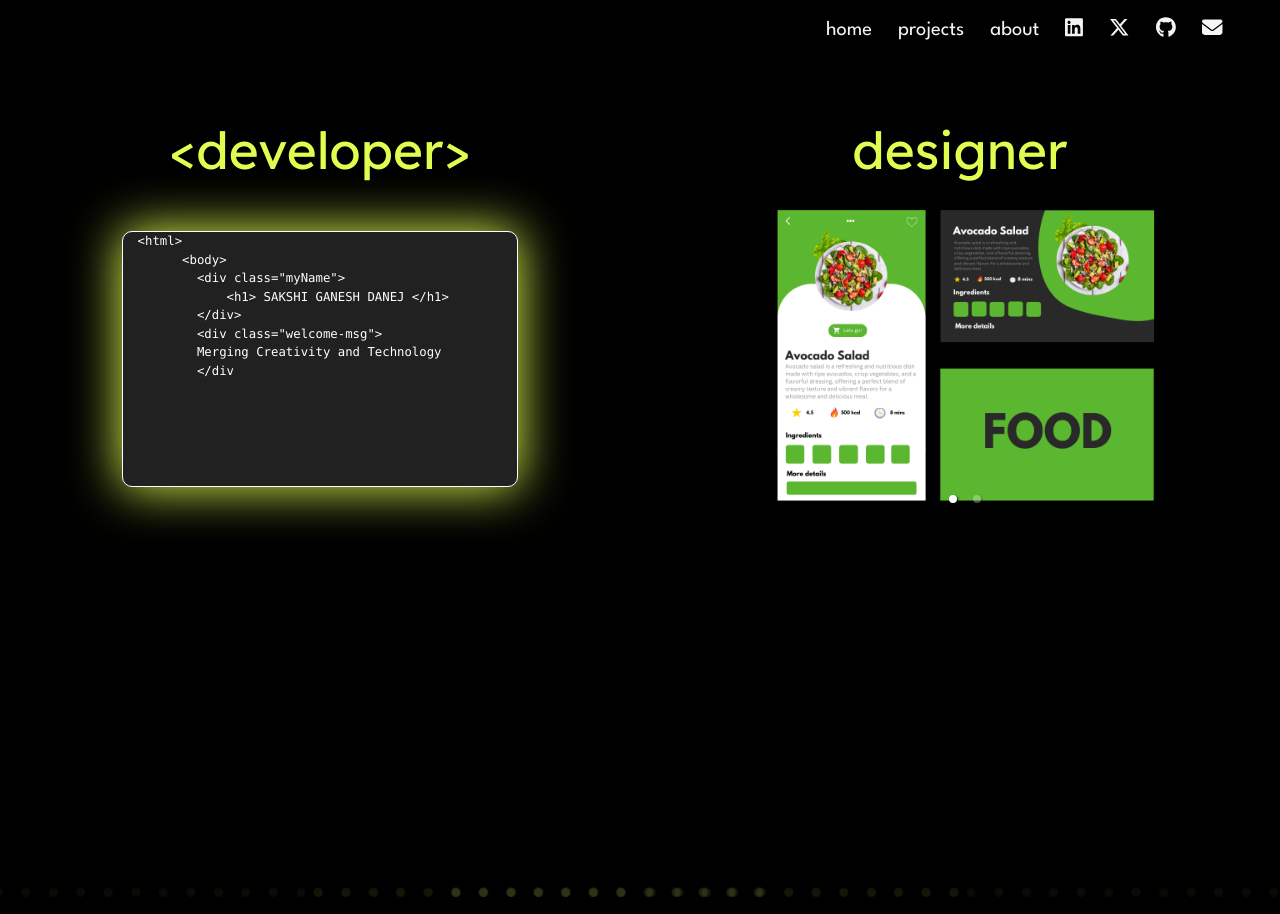
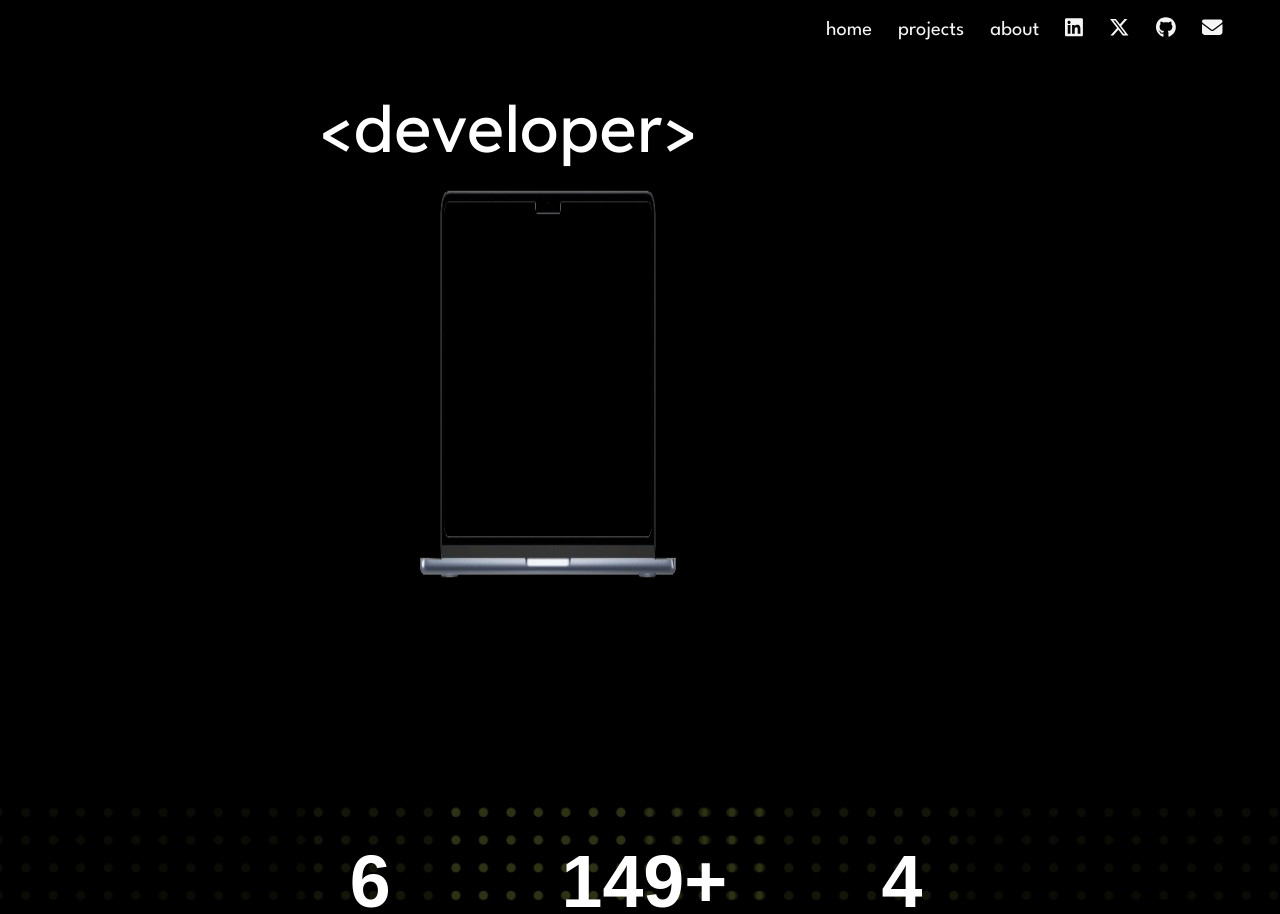
Before and after one commit to DanejSakshi13/react-portfolio, a React (Create React App) app: page / in a window 1280 px wide. Shown: the top 914 px of the page. Built offline with nearby package versions, Linux system fonts and the light colour scheme.

Commit message:
Your commit message here

```diff
--- a/src/components/About.css
+++ b/src/components/About.css
@@ -64,15 +64,23 @@
     }
   }
 
-
+.image-background{
+  margin-left: 200px;
+  width: 18vw;
+    height: 39.9vh;
+    border-radius: 50%;
+    background-color: #0080ff;
+}
 
 
   .profile-img {
-    width: 35vw;
-    height: 75.5vh;
-    margin-top: 86px;
+    width: max-content;
+    height: 40vh;
+    padding-top: 1px;
+    margin-top: 81px;
     display: block;
-    margin-left: 8%;
+    border-radius: 50%;
+    margin-left: 2px;
 }
 
 @media (max-width: 767px) {
@@ -91,22 +99,3 @@
   font-size: 1.5vw;
   background-color: #dfff50;
 }
-
-/* Add this CSS to your existing styles */
-.download-icon {
-  padding-left: 1.6vw;
-  cursor: pointer;
-  transition: transform 0.3s ease; /* Add a smooth transition effect */
-}
-
-.download-icon:hover {
-  transform: translateY(-3px); /* Adjust the distance the button moves on hover */
-}
-
-
-.arrow-img{
-  width: 250px;
-  height: 250px;
-  margin-left: 250px;
-  margin-top: -90px;
-}
--- a/src/components/About.jsx
+++ b/src/components/About.jsx
@@ -4,7 +4,6 @@ import { FontAwesomeIcon } from '@fortawesome/react-fontawesome';
 import "./About.css";
 import Profile from "../images/profile.png";
 import { faDownload } from "@fortawesome/free-solid-svg-icons";
-import arrow from "../images/shapes at 24-01-19 22.34.14.svg";
 
 export default function About() {
     return (
@@ -19,16 +18,16 @@ export default function About() {
                         <span className="highlight rainbow-highlight"> code</span> .
                         {/* <br />  Beyond development, I'm an avid artist. I'm driven to explore new ideas, constantly pushing
                               boundaries with a sense of curiosity and dedication. */}
-                        <br /> Welcome to my portfolio, where the fusion of technology and art defines my path.</p>
+                        <br /> Welcome to my portfolio, where technology, design and exceptional execution define me</p>
                     {/* <button className="resume-btn">Resume
                     <FontAwesomeIcon icon={faDownload} className="download-icon"/>
                     </button> */}
-                    <img className="arrow-img" src={arrow} alt="" />
                 </div>
             </Col>
             <Col span={10}>
-
+                <div className="image-background">
                 <img src={Profile} alt="" className="profile-img" />
+                </div>
             </Col>
         </Row>
 
--- a/src/components/Count.css
+++ b/src/components/Count.css
@@ -45,3 +45,8 @@
     text-align: center;
     font-size: 1.6vw;
 }
+
+
+.count-digits{
+    color: white;
+}
--- a/src/components/Count.jsx
+++ b/src/components/Count.jsx
@@ -34,22 +34,22 @@ export default function Count() {
       <div className="stats">
         <Row className="stats-row">
           <Col span={4} className="data">
-            <h1>
+            <h1 className="count-digits">
               <CountUp start={startCounting ? 0 : null} end={6} duration={6} separator="," />
             </h1>
-            <h5>Projects completed</h5>
+            <h5>projects completed</h5>
           </Col>
           <Col span={4} className="data">
-            <h1>
+            <h1 className="count-digits">
               <CountUp start={startCounting ? 0 : null} end={150} duration={6} separator="," />+
             </h1>
-            <h5>DSA Questions Solved</h5>
+            <h5>DSA puestions solved</h5>
           </Col>
           <Col span={4} className="data">
-            <h1>
+            <h1 className="count-digits">
               <CountUp start={startCounting ? 0 : null} end={4} duration={6} separator="," />
             </h1>
-            <h5>Programming Languages</h5>
+            <h5>programming languages</h5>
           </Col>
         </Row>
       </div>
--- a/src/components/Hire.css
+++ b/src/components/Hire.css
@@ -1,6 +1,6 @@
 .hire-main-section {
     background-color: rgb(0, 0, 0);
-    height: 80vh;
+    height: 90vh;
     width: 100vw;
 }
 
@@ -81,3 +81,51 @@ form {
     padding-top: 4px;
     animation: bounce 1.2s infinite;
 }
+
+
+
+/* Circle */
+.circle {
+    height: 100px;
+    width: 100px;
+    border-radius: 50%;
+    background-color: #dfff50;
+   margin-left: 70%;
+    transform: translate(-50%, -50%);
+  }
+
+  .circle:before,
+  .circle:after {
+    content: '';
+    display: block;
+    position: absolute;
+    top: 0;
+    right: 0;
+    bottom: 0;
+    left: 0;
+    border: 1px solid #dfff50;
+    border-radius: 50%;
+  }
+
+
+  .circle:before {
+    animation: ripple 2s linear infinite;
+  }
+
+  .circle:after {
+    animation: ripple 2s linear 1s infinite;
+  }
+
+  @keyframes ripple{
+    0% { transform: scale(1); }
+    50% { transform: scale(1.3); opacity:1; }
+    100% { transform: scale(1.6); opacity:0; }
+  }
+
+  /* Text */
+  .hire-me-ripple {
+    text-align: center;
+    vertical-align: middle;
+    line-height: 100px;
+    margin: 0;
+  }
--- a/src/components/Hire.jsx
+++ b/src/components/Hire.jsx
@@ -10,7 +10,9 @@ export default function Hire() {
         <div className="hire-main-section">
             <Row>
                 <Col span={12}>  <h1 className="hire-me-heading">let's get in touch</h1>
-                <img src={dotAnimation} alt="" srcset="" />
+                <div className="circle">
+                <p className="hire-me-ripple">hire me</p>
+                </div>
                 </Col>
 
                 <Col span={12}> </Col>
--- a/src/components/Home.css
+++ b/src/components/Home.css
@@ -1,6 +1,6 @@
 .home-section{
     background-color: black;
-    height: 110vh;
+    height: 120vh;
 }
 
 .developer-container {
@@ -17,44 +17,102 @@
 }
 
 .developer, .designer{
-    color: #dfff50;
+    color: #ffffff;
     font-family: Lexend Deca;
-    font-size: 4vw;
+    font-size: 5vw;
     font-weight :400;
-    margin-top: 120px;
     text-align: center;
     z-index: 2;
 }
 
+.developer{
+    margin-top: 10px;
+}
+.designer {
+    font-family: Lexend Deca;
+    color: #ffffff;
+    position: absolute; /* Position the element absolutely */
+    font-size: 4.5vw;
+    margin-top: 15px;
+}
 
 .code-box-intro {
     width: 62%;
-    height: 20vw;
+    height: 22vw;
     font-size: 1.1vw;
-    background-color: #212121;
+    background-color: #000000;
     border: 1px solid white;
-    color: #ffffff;
+    color: #86e924;
     margin-left: 19%;
     text-align: left;
     border-radius: 10px;
-    box-shadow: 0 0 50px 1px #dfff50;
+    /* box-shadow: 0 0 50px 1px #86e924; */
     padding-left: 15px;
     margin-top: 50px;
     transition: box-shadow 0.3s ease-in-out; /* Add transition for smooth hover effect */
+    z-index: 1;
 }
 
 .code-box-intro:hover {
-    box-shadow: 0 0 100px 2px #dfff50; /* Adjust the hover box shadow as per your preference */
-}
-
-.desginer{
-    color: #dfff50;
+    /* box-shadow: 0 0 100px 2px #dfff50; Adjust the hover box shadow as per your preference */
 }
 
 
-.carousel-section{
-    width: 400px;
-    height: 380px;
-    margin-left: 125px;
+
+
+
+.mobile{
+    width: 45%;
+    height: 70%;
+    margin-top: 7%;
+    margin-right: 100px;
+}
+
+
+.imacui{
     margin-top: 20px;
+    width: 80%;
+    height: 70%;
+    margin-left: 100px;
+    z-index: -1;
 }
+
+
+/* ------------------ */
+
+.home-section {
+    height: 100vh;
+    display: flex;
+    align-items: center;
+    overflow: hidden;
+  }
+
+  .imac-col {
+    display: flex;
+    justify-content: flex-end;
+  }
+
+  .imac-container {
+    position: relative;
+    width: 80%;
+    height: 90%;
+    transition: width 1s ease-in-out, justify-content 1s ease-in-out;
+  }
+
+  .imac-container.small {
+    width: 50%;
+  }
+
+  .mobile-col {
+    display: flex;
+    justify-content: flex-start;
+  }
+
+  .mobile-container {
+    opacity: 0;
+    transition: opacity 1s ease-in-out;
+  }
+
+  .mobile-container.visible {
+    opacity: 1;
+  }
--- a/src/components/Home.jsx
+++ b/src/components/Home.jsx
@@ -6,10 +6,75 @@ import { Carousel } from 'react-responsive-carousel';
 // import CustomCursor from "./CustomCursor";
 import flowColors from "../images/colorsFlowing.png";
 import NavbarComponent from "./Navbar";
-import food from "../images/food.png";
-import fintech from "../images/fintech.png";
+import mobileui from "../images/mobileui.png";
+import imacui from "../images/imac.png";
 
 export default function Home() {
+  const [isDisplayed, setIsDisplayed] = useState(false);
+  const [imacColSpan, setImacColSpan] = useState(24);
+  const [mobileColSpan, setMobileColSpan] = useState(0);
+
+  useEffect(() => {
+    // Display the mobile UI and designer heading after a delay
+    const timeout = setTimeout(() => {
+      setIsDisplayed(true);
+      setImacColSpan(12);
+      setMobileColSpan(12);
+    }, 2000); // Adjust the delay as needed
+
+    return () => clearTimeout(timeout);
+  }, []);
+
+  return (
+    <div className={`home-section ${isDisplayed ? 'shifted' : ''}`}>
+      <NavbarComponent />
+      <Row className="main-row">
+        <Col span={imacColSpan} className="imac-col">
+          <div className={`imac-container ${isDisplayed ? 'small' : ''}`}>
+            <h1 className="developer">{"<developer>"}</h1>
+            <img src={imacui} alt="" className="imacui" />
+          </div>
+        </Col>
+        {isDisplayed && (
+          <Col span={mobileColSpan} className="mobile-col">
+            <div className="mobile-container">
+              <img src={mobileui} alt="" className="mobile" />
+              <h1 className="designer">designer</h1>
+            </div>
+          </Col>
+        )}
+      </Row>
+    </div>
+  );
+}
+
+
+
+
+
+
+
+
+
+
+
+
+
+
+
+
+
+
+
+
+
+
+
+
+
+
+/*
+
  const initialHtmlCode = `
     <html>
       <body>
@@ -26,6 +91,13 @@ export default function Home() {
     </html>
   `;
 
+
+
+useEffect(() => {
+  setTimeout(() => {
+    setShowMobile(true);
+  }, 3000); // Adjust the delay based on your preference
+}, []);
 const [htmlCode, setHtmlCode] = useState('');
 
 const runTypewriter = () => {
@@ -51,40 +123,6 @@ export default function Home() {
   runTypewriter();
 }, []); // Run the typewriter effect on mount
 
-  return (
-    <div className="home-section">
-      <NavbarComponent />
-      <Row className="main-row">
-        <Col span={12}>
-          <h1 className="developer">{"<developer>"}</h1>
-          <div className="code-box-intro">
-            <pre>{htmlCode}</pre>
-          </div>
-        </Col>
-        <Col span={12}>
-
-        <h1 className="designer">designer</h1>
-
-        <Carousel
-        className="carousel-section"
-      showStatus={false}
-      infiniteLoop={true}
-      autoPlay={true}
-      showThumbs={false}
-      showArrows={false}
 
 
-        >
-                <div>
-                    <img src={food} alt="foodimg"/>
-                </div>
-                <div>
-                <img src={fintech} alt="foodimg"/>
-                </div>
-            </Carousel>
-
-        </Col>
-      </Row>
-    </div>
-  );
-}
+*/
--- a/src/components/Skills.css
+++ b/src/components/Skills.css
@@ -23,6 +23,8 @@
     margin-top: 2%;
     border-radius: 1vw;
     text-align: center;
+    display: flex;
+    justify-content: space-evenly;
 }
 
 .web-diagram{
```
Also changed, not shown: src/images/imac.png (added), src/images/mobileui.png (added). Lines whose indentation alone changed are shown as unchanged.
